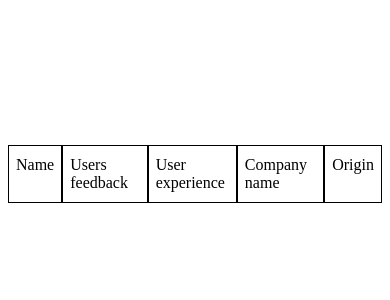
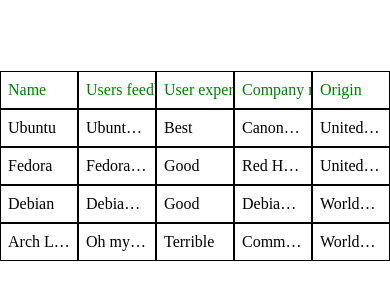
Before and after one commit to VitrivDolkom/shift-lab-autumn-2023, a React (Vite) app: page / in a window 390 px wide. Shown: the part 256-556 px from the top of the page. Built offline with nearby package versions, Linux system fonts and the light colour scheme.

Commit message:
basic table layout
responsive from 1600px to 420px
ellipses in long textes

```diff
--- a/package.json
+++ b/package.json
@@ -14,6 +14,7 @@
   },
   "dependencies": {
     "@trivago/prettier-plugin-sort-imports": "^4.2.0",
+    "classnames": "^2.3.2",
     "eslint-import-resolver-typescript": "^3.6.0",
     "eslint-plugin-react": "^7.33.2",
     "react": "^18.2.0",
--- a/src/api/api.ts
+++ b/src/api/api.ts
@@ -1,6 +1,7 @@
 const distrosTable: DistrosTable = {
-  header: ['Name', 'Users feedback', 'User experience', 'Company name', 'Origin'],
+  header: [],
   rows: [
+    ['Name', 'Users feedback', 'User experience', 'Company name', 'Origin'],
     [
       'Ubuntu',
       'Ubuntu has been my go-to distro for years. Its rock-solid and user-friendly. I use it for work, and it never disappoints.',
@@ -11,13 +12,6 @@
     [
       'Fedora',
       'Fedoras updates are always cutting-edge. I love experimenting with the latest software. It keeps me at the forefront of technology.',
-      'Good',
-      'Red Hat, Inc.',
-      'United States'
-    ],
-    [
-      'CentOS',
-      'CentOS is a workhorse. Our company servers run on CentOS, and its been incredibly stable and reliable. Never had any major issues.',
       'Good',
       'Red Hat, Inc.',
       'United States'
--- a/src/components/App/App.css
+++ /dev/null
@@ -1,7 +0,0 @@
-.app {
-  min-height: 100vh;
-  width: 100%;
-  display: flex;
-  align-items: center;
-  justify-content: center;
-}
--- a/src/components/App/App.tsx
+++ b/src/components/App/App.tsx
@@ -1,10 +1,12 @@
 import { LinuxDistroInformation } from '../LinuxDistroInformation'
-import './App.css'
+import './style.css'
 
 function App() {
   return (
     <div className="app">
-      <LinuxDistroInformation />
+      <div className="box">
+        <LinuxDistroInformation />
+      </div>
     </div>
   )
 }
--- /dev/null
+++ b/src/components/App/style.css
@@ -0,0 +1,22 @@
+.app {
+  min-height: 100vh;
+  width: 100%;
+  display: flex;
+  align-items: center;
+  justify-content: center;
+  overflow-y: hidden;
+}
+
+.box {
+  width: 100%;
+  max-width: 1600px;
+  margin: 0 auto;
+  border-left: 2px solid black;
+  border-right: 2px solid black;
+}
+
+@media screen and (max-width: 420px) {
+  .box {
+    max-width: 1600px;
+  }
+}
--- /dev/null
+++ b/src/components/LinuxDistroInformation/DistrosTableRow.tsx
@@ -0,0 +1,15 @@
+import classNames from 'classnames'
+
+interface DistrosTableRowProps {
+  row: DistrosTableRow
+  isHeader: boolean
+}
+export const DistrosTableRow = ({ row, isHeader }: DistrosTableRowProps) => (
+  <div className="row">
+    {row.map((cell, index) => (
+      <div key={index} className={classNames({ cell: true, header: isHeader })}>
+        {cell}
+      </div>
+    ))}
+  </div>
+)
--- a/src/components/LinuxDistroInformation/LinuxDistroInformation.tsx
+++ b/src/components/LinuxDistroInformation/LinuxDistroInformation.tsx
@@ -1,9 +1,9 @@
 import { useEffect, useState } from 'react'
 
-import { DistrosTableHeader } from './DistrosTableHeader'
 import './style.css'
 
 import { fetchDistros } from '../../api'
+import { DistrosTableRow } from './DistrosTableRow'
 
 export const LinuxDistroInformation = () => {
   const [distrosTable, setDistrosTable] = useState<DistrosTable | null>(null)
@@ -15,8 +15,11 @@
   if (!distrosTable) return null
 
   return (
-    <div className="">
-      <DistrosTableHeader header={distrosTable.header} />
+    <div className="table">
+      {/* <DistrosTableHeader header={distrosTable.header} /> */}
+      {distrosTable.rows.map((row, index) => (
+        <DistrosTableRow key={index} row={row} isHeader={index === 0} />
+      ))}
     </div>
   )
 }
--- a/src/components/LinuxDistroInformation/style.css
+++ b/src/components/LinuxDistroInformation/style.css
@@ -1,12 +1,32 @@
+.table {
+  width: 100%;
+  display: flex;
+  flex-direction: column;
+}
+
 .header {
   display: flex;
 }
 
-.head {
+.row {
+  display: flex;
+  width: 100%;
+}
+
+.cell {
+  width: 100%;
+  white-space: nowrap;
+  overflow: hidden;
+  text-overflow: ellipsis;
+
   padding: 10px 7px;
   border: 1px solid black;
 }
 
-.head:hover {
-  scale: 1.1;
+.cell:hover {
+  background-color: grey;
 }
+
+.cell.header {
+  color: green;
+}
--- a/src/index.css
+++ b/src/index.css
@@ -0,0 +1,130 @@
+html,
+body,
+div,
+span,
+applet,
+object,
+iframe,
+h1,
+h2,
+h3,
+h4,
+h5,
+h6,
+p,
+blockquote,
+pre,
+a,
+abbr,
+acronym,
+address,
+big,
+cite,
+code,
+del,
+dfn,
+em,
+img,
+ins,
+kbd,
+q,
+s,
+samp,
+small,
+strike,
+strong,
+sub,
+sup,
+tt,
+var,
+b,
+u,
+i,
+center,
+dl,
+dt,
+dd,
+ol,
+ul,
+li,
+fieldset,
+form,
+label,
+legend,
+table,
+caption,
+tbody,
+tfoot,
+thead,
+tr,
+th,
+td,
+article,
+aside,
+canvas,
+details,
+embed,
+figure,
+figcaption,
+footer,
+header,
+hgroup,
+menu,
+nav,
+output,
+ruby,
+section,
+summary,
+time,
+mark,
+audio,
+video {
+  margin: 0;
+  padding: 0;
+  border: 0;
+  font-size: 100%;
+  font: inherit;
+  vertical-align: baseline;
+}
+
+/* HTML5 display-role reset for older browsers */
+article,
+aside,
+details,
+figcaption,
+figure,
+footer,
+header,
+hgroup,
+menu,
+nav,
+section {
+  display: block;
+}
+
+body {
+  line-height: 1;
+}
+
+ol,
+ul {
+  list-style: none;
+}
+
+blockquote,
+q {
+  quotes: none;
+}
+
+blockquote:before,
+blockquote:after,
+q:before,
+q:after {
+  content: '';
+  content: none;
+}
+
+table {
+  border-collapse: collapse;
+  border-spacing: 0;
+}
--- a/src/types/index.d.ts
+++ b/src/types/index.d.ts
@@ -2,7 +2,8 @@
 
 interface DistrosTable {
   header: DistrosTableHeader
-  rows: string[][]
+  rows: DistrosTableRow[]
 }
 
 type DistrosTableHeader = string[]
+type DistrosTableRow = string[]
```
Also changed, not shown: 1 other file (tests, documents, lock files or other folders).
